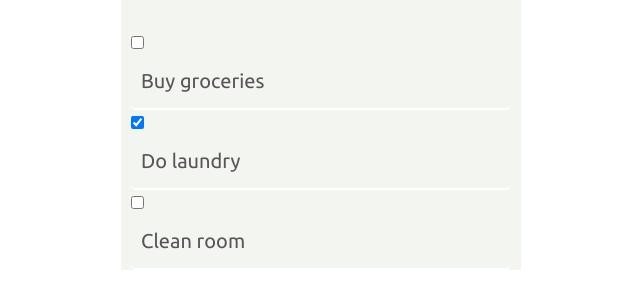
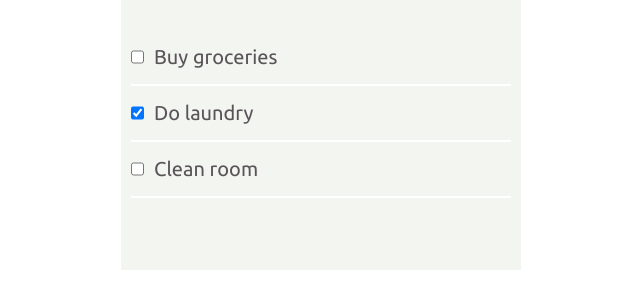
Before and after one commit to Naledi-Dikgale/todo-list, a website: page src/index.html in a window 1280 px wide. Shown: the part 330-638 px from the top of the page, without its empty margins (319-959 px from the left). Drawn offline with nearby package versions, Linux system fonts and the light colour scheme.

Commit message:
fix linter errors

```diff
--- a/src/index.js
+++ b/src/index.js
@@ -1,41 +1,41 @@
-
 const todoList = [
   {
-      description: "Buy groceries",
+    description: 'Buy groceries',
     completed: false,
     index: 0,
   },
   {
-      description: "Do laundry",
+    description: 'Do laundry',
     completed: true,
     index: 1,
   },
   {
-      description: "Clean room",
+    description: 'Clean room',
     completed: false,
     index: 2,
   },
 ];
 
 function renderTodo() {
-    const list = document.getElementById("todo-list");
-    list.innerHTML = "";
+  const list = document.getElementById('todo-list');
+  list.innerHTML = '';
   todoList.sort((a, b) => a.index - b.index); // sort tasks by index
 
-    for (let i = 0; i < todoList.length; i++) {
+  for (let i = 0; i < todoList.length; i += 1) {
     const task = todoList[i];
-      const listItem = document.createElement("li");
+    const listItem = document.createElement('li');
+    listItem.className = 'list-element';
 
     // create a checkbox and label for each task
-      const checkbox = document.createElement("input");
-      checkbox.type = "checkbox";
+    const checkbox = document.createElement('input');
+    checkbox.type = 'checkbox';
     checkbox.checked = task.completed;
-      checkbox.addEventListener("change", () => {
+    checkbox.addEventListener('change', () => {
       task.completed = checkbox.checked;
     });
 
-      const label = document.createElement("todo-list");
-      label.className='label'
+    const label = document.createElement('todo-list');
+    label.className = 'label';
     label.textContent = task.description;
 
     listItem.appendChild(checkbox);
@@ -44,6 +44,6 @@ const todoList = [
   }
 }
 
-  window.addEventListener("DOMContentLoaded", () => {
+window.addEventListener('DOMContentLoaded', () => {
   renderTodo();
 });
--- a/src/style.css
+++ b/src/style.css
@@ -96,6 +96,12 @@ header {
   cursor: pointer;
 }
 
+.list-element {
+  display: flex;
+  width: 100%;
+  border-bottom: 2px solid white;
+}
+
 .label {
   color: #5a5459;
   display: flex;
@@ -103,7 +109,6 @@ header {
   align-items: center;
   padding: 0.75rem 0.5rem;
   border-radius: 5px;
-  border-bottom: 2px solid #fff;
 }
 
 #todo-list {
```
Lines whose indentation alone changed are shown as unchanged.
